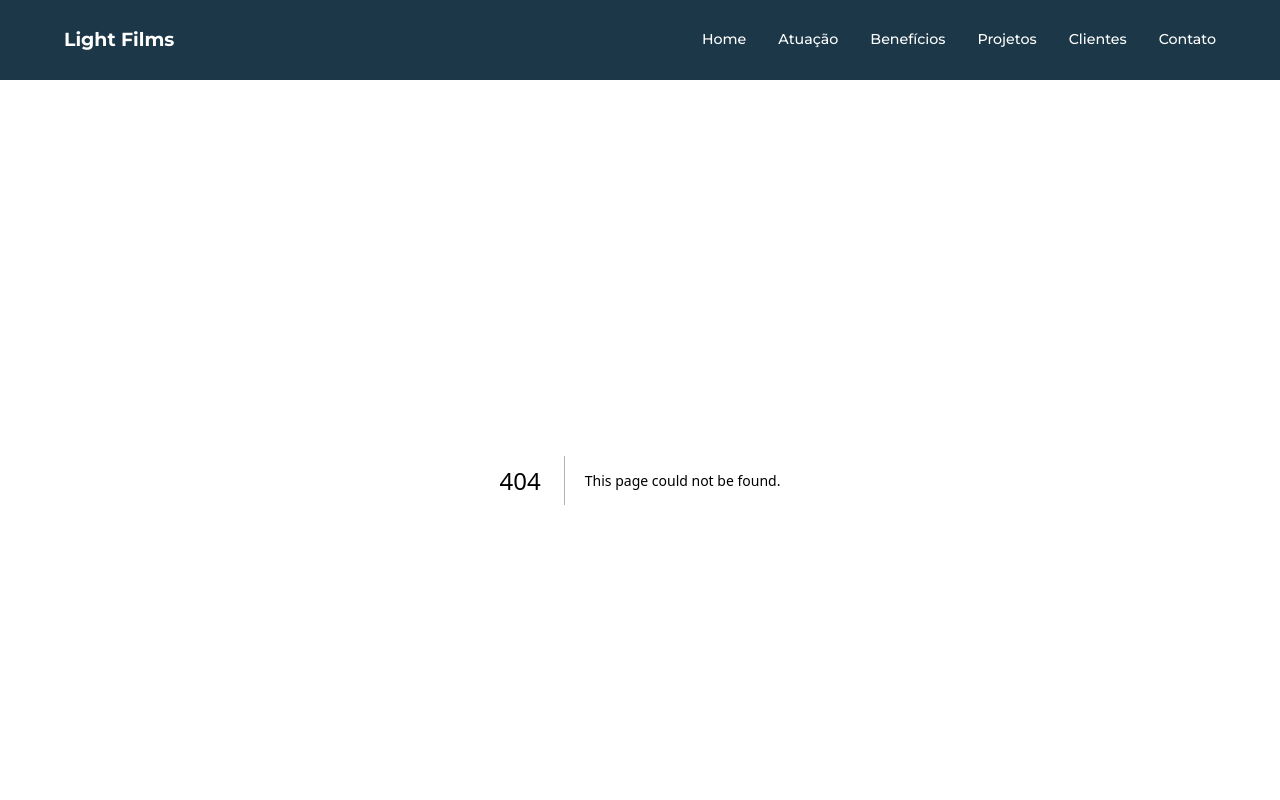
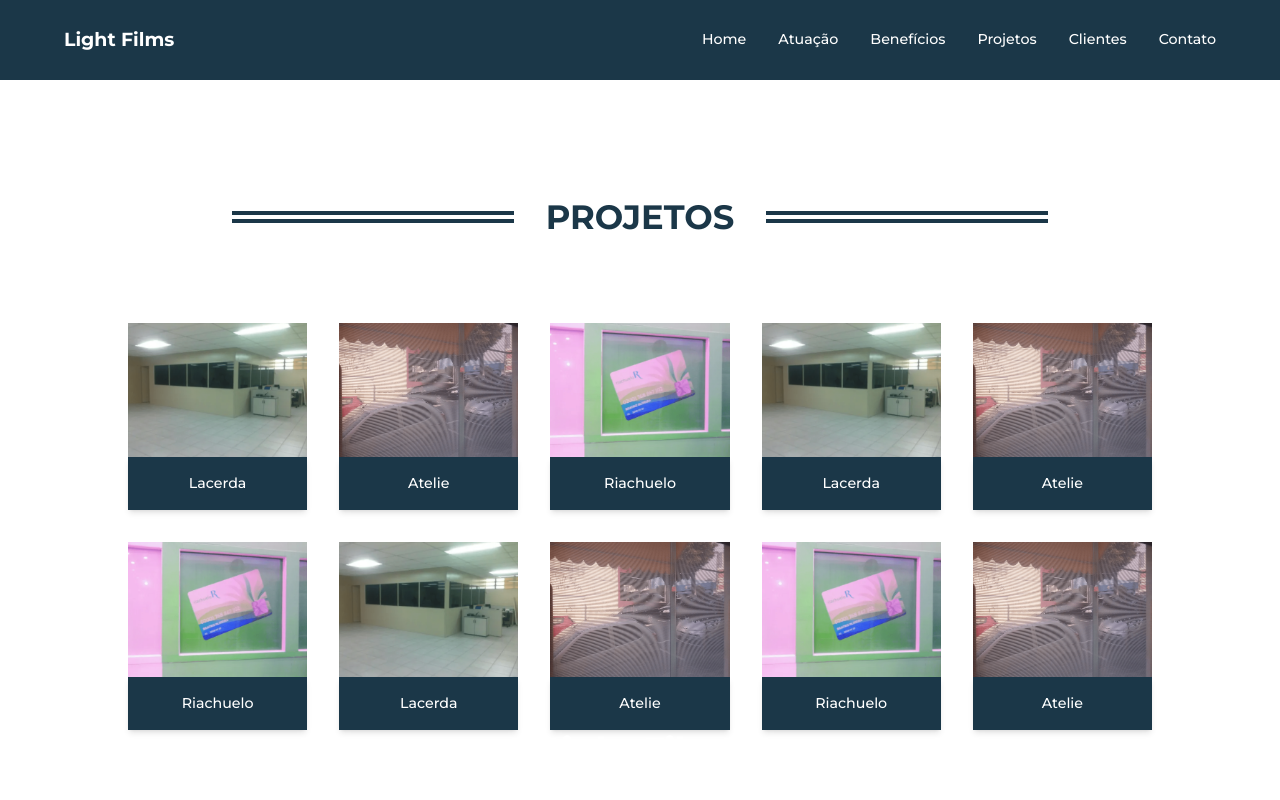
Before and after one commit to CaiqueMorales20/light-films, a Next.js app: page /projetos in a window 1280 px wide. Before the commit this address had no page. Shown: the top 800 px of the page. Built offline with nearby package versions, Linux system fonts and the light colour scheme.

Commit message:
:sparkles: feat: Project Showcase

```diff
--- a/app/(Home)/Projects/index.tsx
+++ b/app/(Home)/Projects/index.tsx
@@ -21,6 +21,8 @@ import "swiper/css";
 import "swiper/css/navigation";
 import "swiper/css/pagination";
 import "swiper/css/scrollbar";
+import Button from "@/components/Button";
+import Link from "next/link";
 
 // Functional Component
 export default function Projects() {
@@ -43,6 +45,7 @@ export default function Projects() {
 	// Rendering
 	return (
 		<Section id="projects" title="Nossos projetos">
+			<div className="flex flex-col gap-10">
 				<div className="relative">
 					<Image
 						src="/arrow-prev.svg"
@@ -120,6 +123,22 @@ export default function Projects() {
 								height={10000}
 							/>
 						</SwiperSlide>
+						<SwiperSlide>
+							<Image
+								src="/riachuelo.png"
+								alt="Atelie.png"
+								width={10000}
+								height={10000}
+							/>
+						</SwiperSlide>
+						<SwiperSlide>
+							<Image
+								src="/riachuelo.png"
+								alt="Atelie.png"
+								width={10000}
+								height={10000}
+							/>
+						</SwiperSlide>
 					</Swiper>
 					<Image
 						src="/arrow-next.svg"
@@ -130,6 +149,18 @@ export default function Projects() {
 						onClick={() => handleNextSlide()}
 					/>
 				</div>
+				<div className="self-center">
+					<Link
+						href="/projetos"
+						title="Ver todos os projetos"
+						className="block w-max rounded-[1rem] bg-primary-400 hover:bg-white text-white hover:text-primary-400  border-2 border-solid border-primary-400 duration-300"
+					>
+						<p className="text-sm font-bold uppercase p-[1.125em_5.125em]">
+							Ver todos projetos
+						</p>
+					</Link>
+				</div>
+			</div>
 		</Section>
 	);
 }
--- a/app/globals.css
+++ b/app/globals.css
@@ -36,19 +36,6 @@ img{
   height: auto;
 }
 
-
-
-/* Adicione este código ao seu arquivo de estilo CSS */
-img[title]{
-  position: relative;
-}
-
-img[title]::after {
-  content: attr(title);
-  position: absolute;
-  left: -9999px;
-}
-
 .aspect-image{
   aspect-ratio: 2 / 1;
 }
--- /dev/null
+++ b/app/projetos/(components)/Project/index.tsx
@@ -0,0 +1,26 @@
+// Imported Components
+import Image from "next/image";
+
+// Types
+interface ProjectType {
+	title: string;
+	image: string;
+}
+
+// Functional Component
+export default function Project(props: ProjectType) {
+	// Rendering
+	return (
+		<div className="cursor-pointer bg-primary-400">
+			<Image
+				src={props.image}
+				alt={`Abrir projeto ${props.title}`}
+				width={500}
+				height={500}
+			/>
+			<div className="flex items-center justify-center p-4 w-full shadow-md">
+				<h2 className="text-sm text-white font-medium">{props.title}</h2>
+			</div>
+		</div>
+	);
+}
--- /dev/null
+++ b/app/projetos/(components)/Swiper/index.tsx
@@ -0,0 +1,147 @@
+// Client Side
+"use client";
+
+// Imports
+import { useRef } from "react";
+import {
+	Navigation,
+	Pagination,
+	Scrollbar,
+	A11y,
+	Autoplay,
+} from "swiper/modules";
+
+// Imported Components
+import { Swiper, SwiperSlide } from "swiper/react";
+import Image from "next/image";
+
+// Import Swiper styles
+import "swiper/css";
+import "swiper/css/navigation";
+import "swiper/css/pagination";
+import "swiper/css/scrollbar";
+
+// Functional Component
+export default function SwiperC() {
+	// Variables
+	const swiperRef = useRef<any | null>(null);
+
+	// Functions
+	const handlePrevSlide = () => {
+		if (swiperRef.current && swiperRef.current.swiper) {
+			swiperRef.current.swiper.slidePrev();
+		}
+	};
+
+	const handleNextSlide = () => {
+		if (swiperRef.current && swiperRef.current.swiper) {
+			swiperRef.current.swiper.slideNext();
+		}
+	};
+
+	// Rendering
+	return (
+		<div className="relative">
+			<Image
+				src="/arrow-prev.svg"
+				width={48}
+				height={48}
+				className="absolute top-[50%] -translate-y-[50%] w-12 z-40 -left-8 cursor-pointer drop-shadow-3xl"
+				alt="Slide anterior"
+				onClick={() => handlePrevSlide()}
+			/>
+			<Swiper
+				ref={swiperRef}
+				modules={[Navigation, Pagination, Scrollbar, A11y, Autoplay]}
+				spaceBetween={30}
+				slidesPerView={1}
+				grabCursor
+				autoplay={{
+					delay: 2500,
+					disableOnInteraction: false,
+				}}
+				breakpoints={{
+					568: {
+						slidesPerView: 1,
+					},
+					1080: {
+						slidesPerView: 5,
+					},
+				}}
+			>
+				<SwiperSlide>
+					<Image
+						src="/atelie.png"
+						alt="Atelie.png"
+						width={10000}
+						height={10000}
+					/>
+				</SwiperSlide>
+				<SwiperSlide>
+					<Image
+						src="/lacerda.png"
+						alt="Atelie.png"
+						width={10000}
+						height={10000}
+					/>
+				</SwiperSlide>
+				<SwiperSlide>
+					<Image
+						src="/riachuelo.png"
+						alt="Atelie.png"
+						width={10000}
+						height={10000}
+					/>
+				</SwiperSlide>
+				<SwiperSlide>
+					<Image
+						src="/atelie.png"
+						alt="Atelie.png"
+						width={10000}
+						height={10000}
+					/>
+				</SwiperSlide>
+				<SwiperSlide>
+					<Image
+						src="/lacerda.png"
+						alt="Atelie.png"
+						width={10000}
+						height={10000}
+					/>
+				</SwiperSlide>
+				<SwiperSlide>
+					<Image
+						src="/riachuelo.png"
+						alt="Atelie.png"
+						width={10000}
+						height={10000}
+					/>
+				</SwiperSlide>
+				<SwiperSlide>
+					<Image
+						src="/riachuelo.png"
+						alt="Atelie.png"
+						width={10000}
+						height={10000}
+					/>
+				</SwiperSlide>
+				<SwiperSlide>
+					<Image
+						src="/riachuelo.png"
+						alt="Atelie.png"
+						width={10000}
+						height={10000}
+					/>
+				</SwiperSlide>
+			</Swiper>
+			<Image
+				src="/arrow-next.svg"
+				width={48}
+				height={48}
+				className="absolute top-[50%] -translate-y-[50%] w-12 z-40 -right-8 cursor-pointer drop-shadow-3xl"
+				alt="Próximo slide"
+				onClick={() => handleNextSlide()}
+			/>
+		</div>
+	);
+}
--- /dev/null
+++ b/app/projetos/page.tsx
@@ -0,0 +1,24 @@
+// Imported Components
+import Section from "@/components/Section";
+import Project from "./(components)/Project";
+
+// Functional Component
+export default function Projeto() {
+	// Rendering
+	return (
+		<Section title="Projetos" id="Projeto">
+			<div className="grid grid-cols-1 sm:grid-cols-3 xl:grid-cols-5 gap-4 md:gap-8 ">
+				<Project title="Lacerda" image="/lacerda.png" />
+				<Project title="Atelie" image="/atelie.png" />
+				<Project title="Riachuelo" image="/riachuelo.png" />
+				<Project title="Lacerda" image="/lacerda.png" />
+				<Project title="Atelie" image="/atelie.png" />
+				<Project title="Riachuelo" image="/riachuelo.png" />
+				<Project title="Lacerda" image="/lacerda.png" />
+				<Project title="Atelie" image="/atelie.png" />
+				<Project title="Riachuelo" image="/riachuelo.png" />
+				<Project title="Atelie" image="/atelie.png" />
+			</div>
+		</Section>
+	);
+}
--- a/components/Header/Logo/index.tsx
+++ b/components/Header/Logo/index.tsx
@@ -1,14 +1,16 @@
+import Link from "next/link";
+
 // Functional Component
 export default function Logo() {
 	// Rendering
 	return (
-		<a
+		<Link
 			href="/"
 			title="Light Films"
 			id="logo"
 			className="text-white font-bold text-base"
 		>
 			Light Films
-		</a>
+		</Link>
 	);
 }
```
Also changed, not shown: public/projects/1/front-1.jpg (added). Lines whose indentation alone changed are shown as unchanged.
